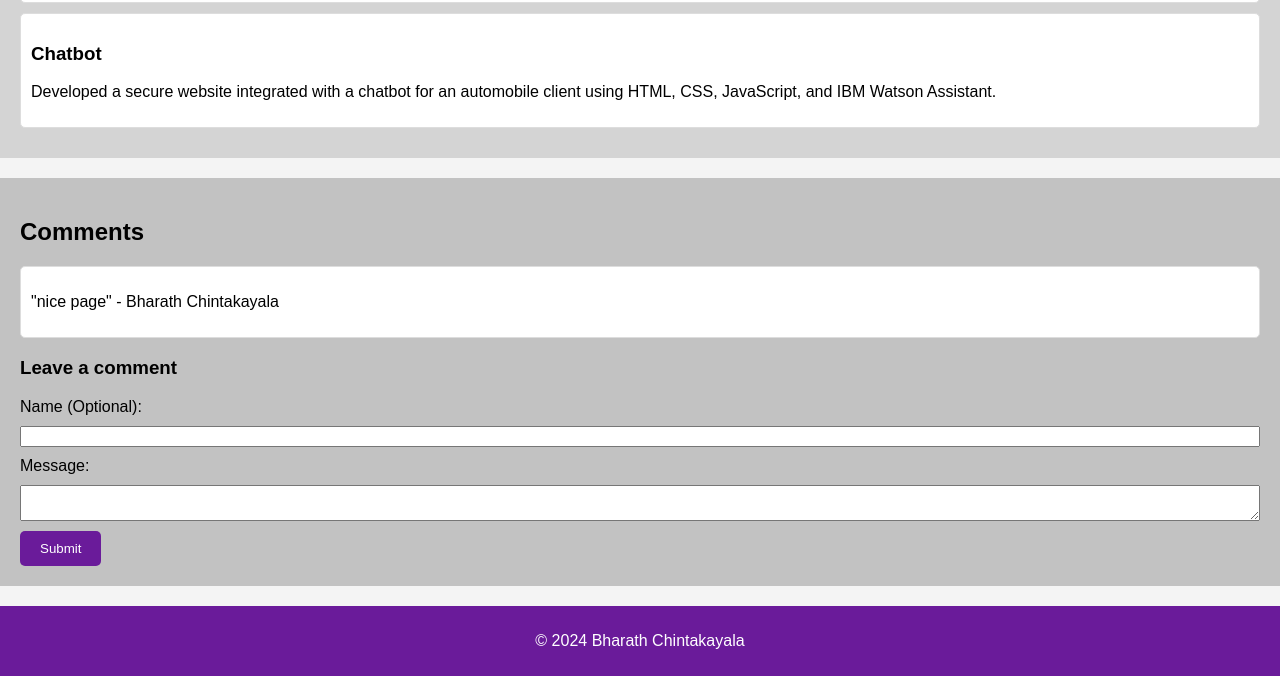
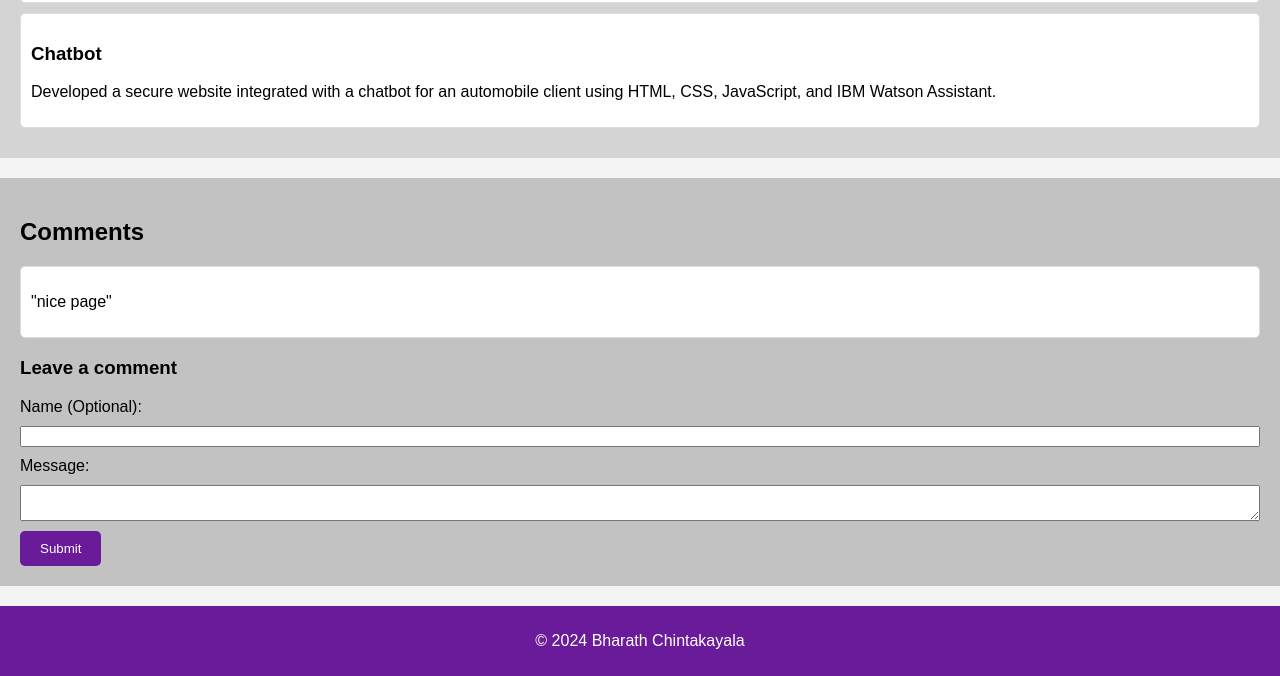
Before and after one commit to bharath738610/MyProfileProject, a plain HTML site: page index.html in a window 1280 px wide. Shown: the part 866-1542 px from the top of the page. Drawn offline with Linux system fonts and the light colour scheme.

Commit message:
Update index.html

```diff
--- a/index.html
+++ b/index.html
@@ -86,7 +86,7 @@
         <h2>Comments</h2>
         <div id="comment-list">
             <div class="comment-item">
-                <p>"nice page" - Bharath Chintakayala</p>
+                <p>"nice page"</p>
             </div>
         </div>
         <h3>Leave a comment</h3>
```
